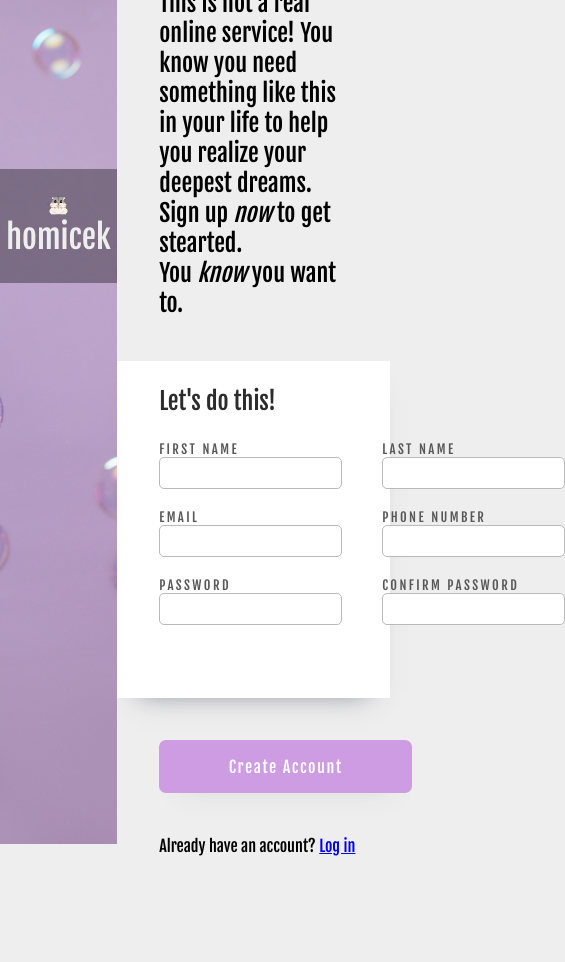
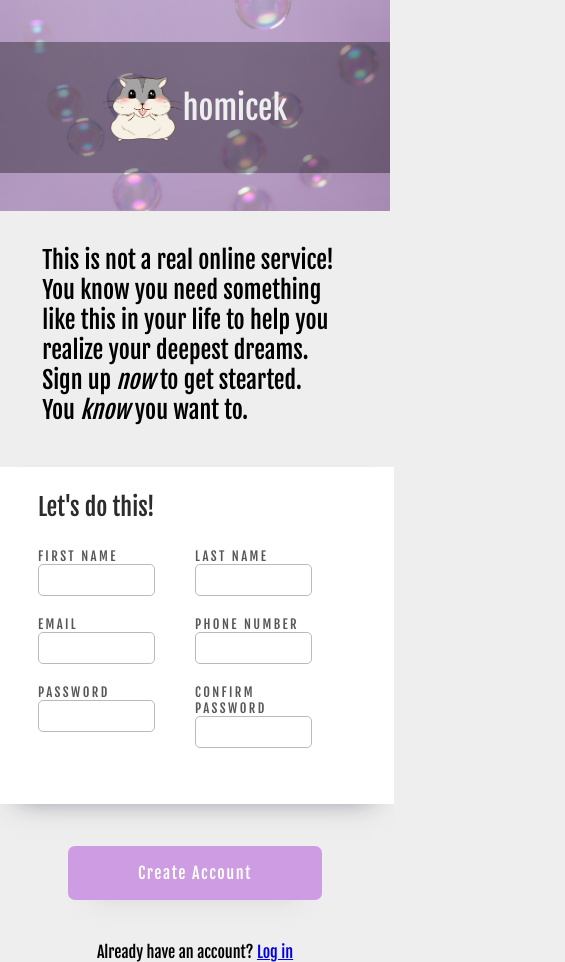
Before and after one commit to dev0lt/sign-up-form, a plain HTML site: page index.html in a window 390 px wide. Shown: the whole page, 565 px wide, since content can reach past the window. Before the commit the page ends 856 px from the top, so only its background shows below. Drawn offline with Linux system fonts and the light colour scheme.

Commit message:
added media query

```diff
--- a/styles.css
+++ b/styles.css
@@ -48,8 +48,9 @@ ul {
 
 .left {
   height: 100vh;
-  width: 30%;
+  /* width: 30%; */
   position: relative;
+  flex: 1;
 }
 
 .background-image {
@@ -70,7 +71,7 @@ ul {
 }
 
 .logo > img {
-  width: 35%;
+  width: 10rem;
   left: 37%;
 }
 
@@ -82,10 +83,11 @@ ul {
 /* RIGHT SIDE */
 
 .right {
-  width: 70%;
+  /* width: 70%; */
   display: flex;
   flex-direction: column;
   justify-content: center;
+  flex: 2;
 }
 
 .header {
@@ -117,7 +119,7 @@ span {
 }
 
 .form_cell {
-  width: 40vh;
+  width: min(170px, 30vw);
   display: flex;
   flex-direction: column;
   margin-right: 40px;
@@ -173,3 +175,28 @@ input:focus {
 .password_row {
   height: 75px;
 }
+
+@media (max-width: 800px) {
+  .wrapper {
+    flex-direction: column;
+  }
+  .left {
+    height: 25vh;
+  }
+  .right {
+    margin-top: 4vh;
+    display: flex;
+    align-items: center;
+  }
+  .logo {
+    flex-direction: row;
+    justify-content: center;
+  }
+  .logo > img {
+    width: 5rem;
+    left: 50%;
+  }
+  .already_account {
+    margin-left: 0;
+  }
+}
```
